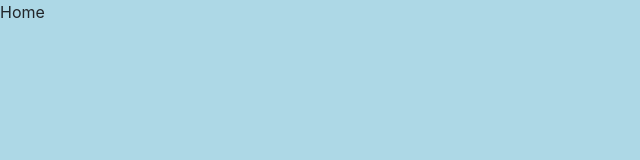
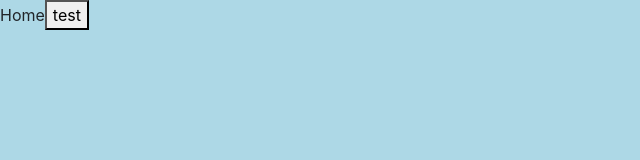
Before and after one commit to nadjastojanovic/Nomeworkz-1, a React (Create React App) app: page / in a window 1280 px wide. Shown: the top 160 px of the page, without its empty margins (0-640 px from the left). Built offline with nearby package versions, Linux system fonts and the light colour scheme.

Commit message:
Basic example setup redux

```diff
--- a/package.json
+++ b/package.json
@@ -15,6 +15,7 @@
     "react-router-dom": "5.2.0",
     "react-scripts": "4.0.0",
     "redux": "4.0.5",
+    "redux-logger": "3.0.6",
     "web-vitals": "^0.2.4"
   },
   "scripts": {
--- a/src/components/Home.js
+++ b/src/components/Home.js
@@ -1,8 +1,13 @@
+import { test } from "../redux/actions";
+import { useDispatch } from "react-redux";
+
 function Home()
 {
+	const dispatch = useDispatch();
 	return(
 		<>
 			Home
+			<button onClick={()=>{dispatch(test)}}>test</button>
 		</>
 		);
 }
--- a/src/redux/actions.js
+++ b/src/redux/actions.js
@@ -1,8 +1,6 @@
 import * as actionTypes from "./actionTypes";
 
-export function test(val){
-  dispatch({
-    type: actionTypes.TEST,
-    payload: val,
-  });
+export const test = {
+	type: actionTypes.TEST,
+	payload: "Hello",
 };
--- a/src/redux/configureStore.js
+++ b/src/redux/configureStore.js
@@ -1,5 +1,6 @@
-import { createStore } from "redux";
+import { createStore, applyMiddleware, compose } from "redux";
 import reducer from "./reducer";
+import logger from "redux-logger";
 
 const state = {};
 
@@ -8,6 +9,9 @@ function configureStore()
   const store = createStore(
     reducer,
     state,
+    compose(
+      applyMiddleware(logger)
+    )
   );
   return store;
 };
--- a/src/redux/reducer.js
+++ b/src/redux/reducer.js
@@ -2,11 +2,12 @@ import * as actionTypes from "./actionTypes";
 
 function reducer(state, action)
 {
-  switch (action.type) {
-    case actionTypes.TEST:
-      return { ...state, test: action.payload };
-    default:
-      return state;
+	console.log(action);
+	switch (action.type) {
+	    case actionTypes.TEST:
+	      return { ...state, test: action.payload };
+	    default:
+	      return state;
   }
 };
 
```
Also changed, not shown: 1 other file (tests, documents, lock files or other folders).
